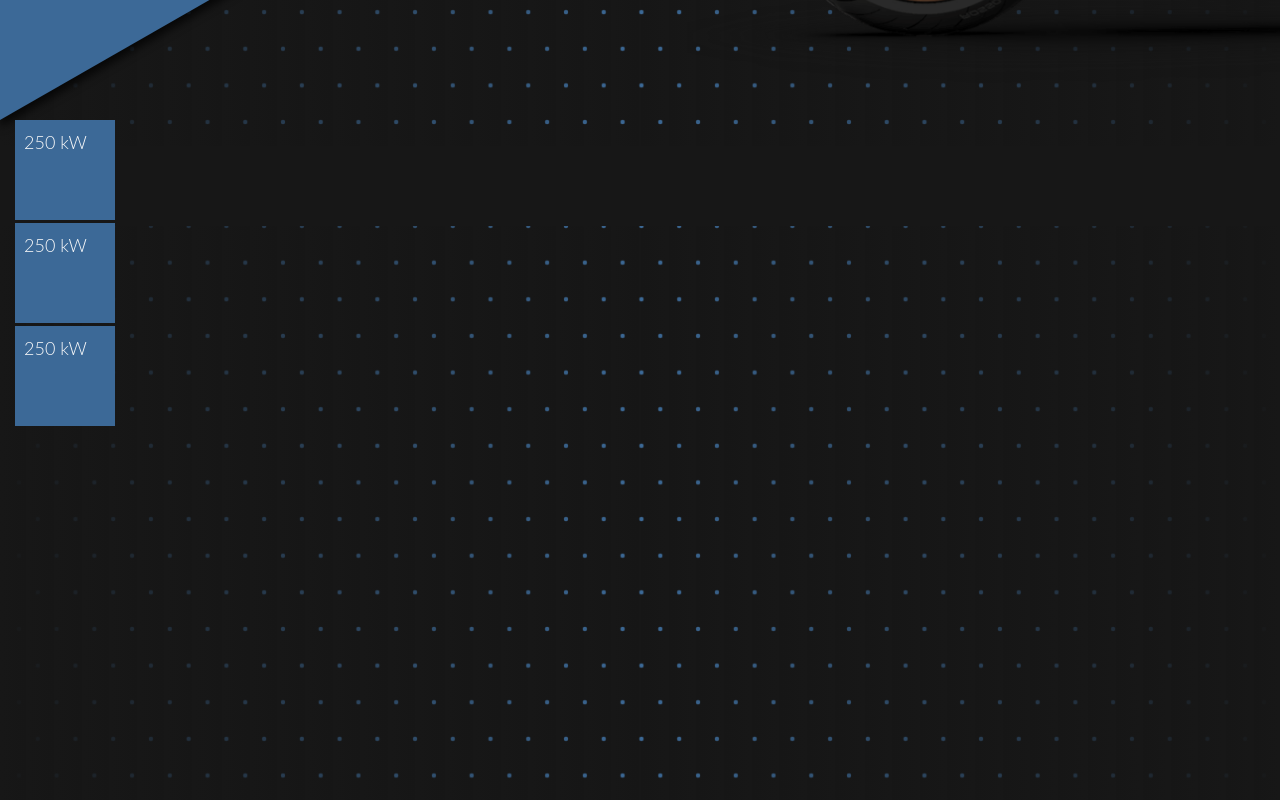
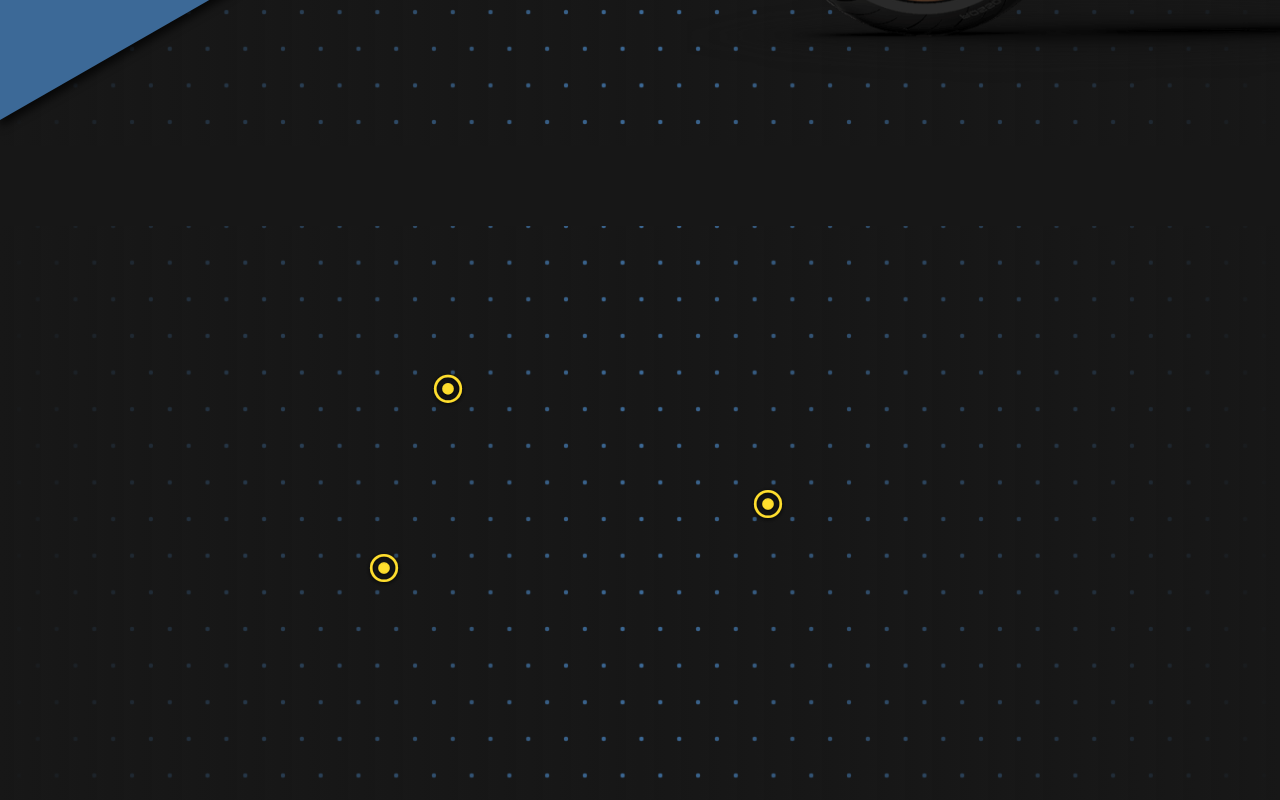
Before and after one commit to pfrolke/novaracing.nl, a React (Create React App) app: page / in a window 1280 px wide. Shown: the part 680-1480 px from the top of the page. Built offline with nearby package versions, Linux system fonts and the light colour scheme.

Commit message:
animate bubbles

```diff
--- a/package.json
+++ b/package.json
@@ -20,7 +20,6 @@
     "react-dom": "^16.13.1",
     "react-router-dom": "^5.2.0",
     "react-scripts": "^3.4.4",
-    "rellax": "^1.12.1",
     "typescript": "^3.8.3"
   },
   "scripts": {
--- a/src/components/hero/MotorInfo.css
+++ b/src/components/hero/MotorInfo.css
@@ -0,0 +1,20 @@
+.motorInfo {
+  fill: var(--yellow);
+  stroke: var(--yellow);
+  filter: url("#shadow");
+}
+
+.motorInfoBubble > line {
+  fill: none;
+  stroke-width: 3;
+}
+
+.motorInfoBubble > rect {
+  stroke: none;
+}
+
+.motorInfoBubble > text {
+  stroke: none;
+  fill: var(--white);
+  font-size: 0.7rem;
+}
--- a/src/components/hero/MotorInfo.tsx
+++ b/src/components/hero/MotorInfo.tsx
@@ -1,26 +1,192 @@
-import React from "react";
-import { Col, Container, Row } from "react-bootstrap";
-import MotorInfoBubble from "./MotorInfoBubble";
+import React, { useEffect, useRef } from "react";
+import "./MotorInfo.css";
 
-const MotorInfo = () => {
+type MotorInfoProps = {
+  startAnimation: boolean;
+};
+
+const MotorInfo = ({ startAnimation }: MotorInfoProps) => {
   return (
-    <Container style={{ height: "100%" }} fluid>
-      <Row>
-        <Col>
-          <MotorInfoBubble></MotorInfoBubble>
-        </Col>
-      </Row>
-      <Row>
-        <Col>
-          <MotorInfoBubble></MotorInfoBubble>
-        </Col>
-      </Row>
-      <Row>
-        <Col>
-          <MotorInfoBubble></MotorInfoBubble>
-        </Col>
-      </Row>
-    </Container>
+    <svg
+      className="motorInfo"
+      xmlns="http://www.w3.org/2000/svg"
+      viewBox="0,0 1000,1000"
+      width="100%"
+    >
+      <filter id="shadow" x="0" y="0" width="200%" height="200%">
+        <feDropShadow dx="0" dy="1" floodColor="#000000" floodOpacity="1" />
+      </filter>
+
+      <MotorInfoBubble
+        startAnimation={startAnimation}
+        bubbleOrigin={{ x: 100, y: 40 }}
+        lineKnee={{ x: 300, y: 160 }}
+        focusPoint={{ x: 350, y: 210 }}
+      />
+
+      <MotorInfoBubble
+        startAnimation={startAnimation}
+        bubbleOrigin={{ x: 50, y: 200 }}
+        lineKnee={{ x: 250, y: 300 }}
+        focusPoint={{ x: 300, y: 350 }}
+      />
+
+      <MotorInfoBubble
+        startAnimation={startAnimation}
+        bubbleOrigin={{ x: 800, y: 100 }}
+        lineKnee={{ x: 700, y: 200 }}
+        focusPoint={{ x: 600, y: 300 }}
+      />
+    </svg>
+  );
+};
+
+type Point = {
+  x: number;
+  y: number;
+};
+
+type MotorInfoBubbleProps = {
+  bubbleOrigin: Point;
+  lineKnee: Point;
+  focusPoint: Point;
+  startAnimation: boolean;
+};
+
+const MotorInfoBubble = ({
+  bubbleOrigin,
+  lineKnee,
+  focusPoint,
+  startAnimation,
+}: MotorInfoBubbleProps) => {
+  const bubbleWidth = 100;
+  const bubbleHeight = Math.abs(bubbleOrigin.y - lineKnee.y);
+
+  const animRevealRef = useRef<SVGAnimateElement>(null);
+  const animResetRef = useRef<SVGAnimateElement>(null);
+
+  useEffect(() => {
+    if (startAnimation) {
+      // @ts-expect-error: <animate> elements are not typed correctly yet
+      animRevealRef.current?.beginElement();
+    } else {
+      // @ts-expect-error: <animate> elements are not typed correctly yet
+      animResetRef.current?.beginElement();
+    }
+  }, [startAnimation]);
+
+  return (
+    <g className="motorInfoBubble">
+      <line
+        x1={focusPoint.x}
+        y1={focusPoint.y}
+        x2={focusPoint.x}
+        y2={focusPoint.y}
+      >
+        <animate
+          id="animReveal"
+          ref={animRevealRef}
+          attributeName="x2"
+          to={lineKnee.x}
+          dur="0.2s"
+          begin="indefinite"
+          fill="freeze"
+        />
+        <animate
+          attributeName="y2"
+          to={lineKnee.y}
+          dur="0.2s"
+          begin="animReveal.begin"
+          fill="freeze"
+        />
+
+        <animate
+          id="animReset"
+          ref={animResetRef}
+          attributeName="x2"
+          to={focusPoint.x}
+          dur="0.2s"
+          begin="indefinite"
+          fill="freeze"
+        />
+        <animate
+          attributeName="y2"
+          to={focusPoint.y}
+          begin="animReset.begin"
+          dur="0.2s"
+          fill="freeze"
+        />
+      </line>
+
+      <line x1={lineKnee.x} y1={lineKnee.y} x2={lineKnee.x} y2={lineKnee.y}>
+        <animate
+          attributeName="x2"
+          to={
+            bubbleOrigin.x > lineKnee.x
+              ? bubbleOrigin.x + bubbleWidth
+              : bubbleOrigin.x
+          }
+          dur="0.5s"
+          begin="animReveal.end"
+          fill="freeze"
+        />
+
+        <animate
+          attributeName="x2"
+          to={lineKnee.x}
+          begin="animReset.begin"
+          dur="0.2s"
+          fill="freeze"
+        />
+      </line>
+
+      <rect x={bubbleOrigin.x} width={bubbleWidth}>
+        <animate
+          attributeName="y"
+          from={bubbleOrigin.y + bubbleHeight}
+          to={bubbleOrigin.y}
+          dur="0.5s"
+          begin="animReveal.end + 0.5s"
+          fill="freeze"
+        />
+        <animate
+          attributeName="height"
+          from="0"
+          to={bubbleHeight}
+          dur="0.5s"
+          begin="animReveal.end + 0.5s"
+          fill="freeze"
+        />
+
+        <animate
+          attributeName="y"
+          to={bubbleOrigin.y + bubbleHeight}
+          begin="animReset.begin"
+          dur="0.2s"
+          fill="freeze"
+        />
+        <animate
+          attributeName="height"
+          to="0"
+          begin="animReset.begin"
+          dur="0.2s"
+          fill="freeze"
+        />
+      </rect>
+
+      <circle cx={focusPoint.x} cy={focusPoint.y} r="4" />
+      <circle
+        cx={focusPoint.x}
+        cy={focusPoint.y}
+        r="10"
+        fill="none"
+        strokeWidth="2"
+      />
+      {/* <text x="100" y="50" textLength="100">
+          Lorem ipsum dolor sit amet consectetur adipisicing elit. Nisi,
+          blanditiis.
+        </text> */}
+    </g>
   );
 };
 
--- a/src/components/hero/MotorInfoBubble.css
+++ /dev/null
@@ -1,18 +0,0 @@
-.bubble {
-  background-color: #3c6997;
-  height: 100px;
-  width: 100px;
-  padding: 0.5em;
-  margin-bottom: 3px;
-}
-
-polyline {
-  stroke: #3c6997;
-  stroke-width: 1;
-}
-
-.st2 {
-  fill: none;
-  stroke: #3c6997;
-  stroke-width: 1;
-}
--- a/src/components/hero/MotorInfoBubble.tsx
+++ /dev/null
@@ -1,31 +0,0 @@
-import React from "react";
-import "./MotorInfoBubble.css";
-
-const MotorInfoBubble = () => {
-  // const point = { x: 50, y: 30 };
-
-  return (
-    <div className="bubble">250 kW</div>
-    // {/* <svg
-    //   xmlns="http://www.w3.org/2000/svg"
-    //   viewBox="0,0 100,100"
-    //   height="100%"
-    // >
-    //   <polyline
-    //     className="st2"
-    //     points={`0,0 ${(2 * point.x) / 3},0 ${point.x},${point.y}`}
-    //   />
-    //   <circle cx={point.x} cy={point.y} r="1.5" fill="#3c6997" />
-    //   <circle
-    //     cx={point.x}
-    //     cy={point.y}
-    //     r="3"
-    //     fill="none"
-    //     stroke="#3c6997"
-    //     stroke-width="0.5"
-    //   />
-    // </svg> */}
-  );
-};
-
-export default MotorInfoBubble;
--- a/src/components/hero/NovaHero.css
+++ b/src/components/hero/NovaHero.css
@@ -10,7 +10,7 @@
   background-attachment: fixed;
   background-repeat: repeat-y;
   width: 100%;
-  height: 500vh;
+  height: 200vh;
 }
 
 .herotext {
--- a/src/components/hero/NovaHero.tsx
+++ b/src/components/hero/NovaHero.tsx
@@ -1,6 +1,5 @@
-import React, { RefObject, useEffect, useRef } from "react";
+import React, { RefObject, useEffect, useRef, useState } from "react";
 import { Col, Container, Row } from "react-bootstrap";
-import Rellax from "rellax";
 import "./NovaHero.css";
 import zeromotor from "../../resources/zeromotor.png";
 import NovaSponsors from "./NovaSponsors";
@@ -13,17 +12,22 @@ import NovaFooter from "./NovaFooter";
 const NovaHero = () => {
   const screen2 = useRef<HTMLDivElement>(null);
 
+  const [startAnimation, setStartAnimation] = useState(true);
+
   useEffect(() => {
-    new Rellax(".rellax", {
-      speed: -100,
-    });
-
+    // calculate scroll position as a fraction of the viewport height
     window.addEventListener(
       "scroll",
       () => {
         const scroll = window.scrollY / (screen2.current?.offsetHeight || 1);
 
         document.documentElement.style.setProperty("--scroll", String(scroll));
+
+        if (scroll >= 1) {
+          setStartAnimation(true);
+        } else if (scroll <= 0.8) {
+          setStartAnimation(false);
+        }
       },
       false
     );
@@ -31,8 +35,8 @@ const NovaHero = () => {
 
   return (
     <Container fluid className="heroContainer">
-      <div className="rellax polkadots" data-rellax-speed="2"></div>
-      <div className="rellax stand" data-rellax-speed="8">
+      <div className="polkadots" />
+      <div className="stand">
         <svg
           className="stand triangle-svg"
           xmlns="http://www.w3.org/2000/svg"
@@ -45,11 +49,11 @@ const NovaHero = () => {
         <HeroText scrollToRef={screen2} />
       </div>
 
-      <img alt="" className="motor" src={zeromotor}></img>
+      <img alt="" className="motor" src={zeromotor} />
 
       <div className="screen invis"></div>
       <div className="screen" ref={screen2}>
-        <MotorInfo />
+        <MotorInfo startAnimation={startAnimation} />
       </div>
 
       <div className="screen bg-primary">
@@ -57,11 +61,11 @@ const NovaHero = () => {
       </div>
 
       <div className="screen">
-        <NovaSponsors />
+        <NovaTeamSocial />
       </div>
 
       <div className="screen">
-        <NovaTeamSocial />
+        <NovaSponsors />
       </div>
 
       <NovaFooter />
```
Also changed, not shown: 1 other file (tests, documents, lock files or other folders).
